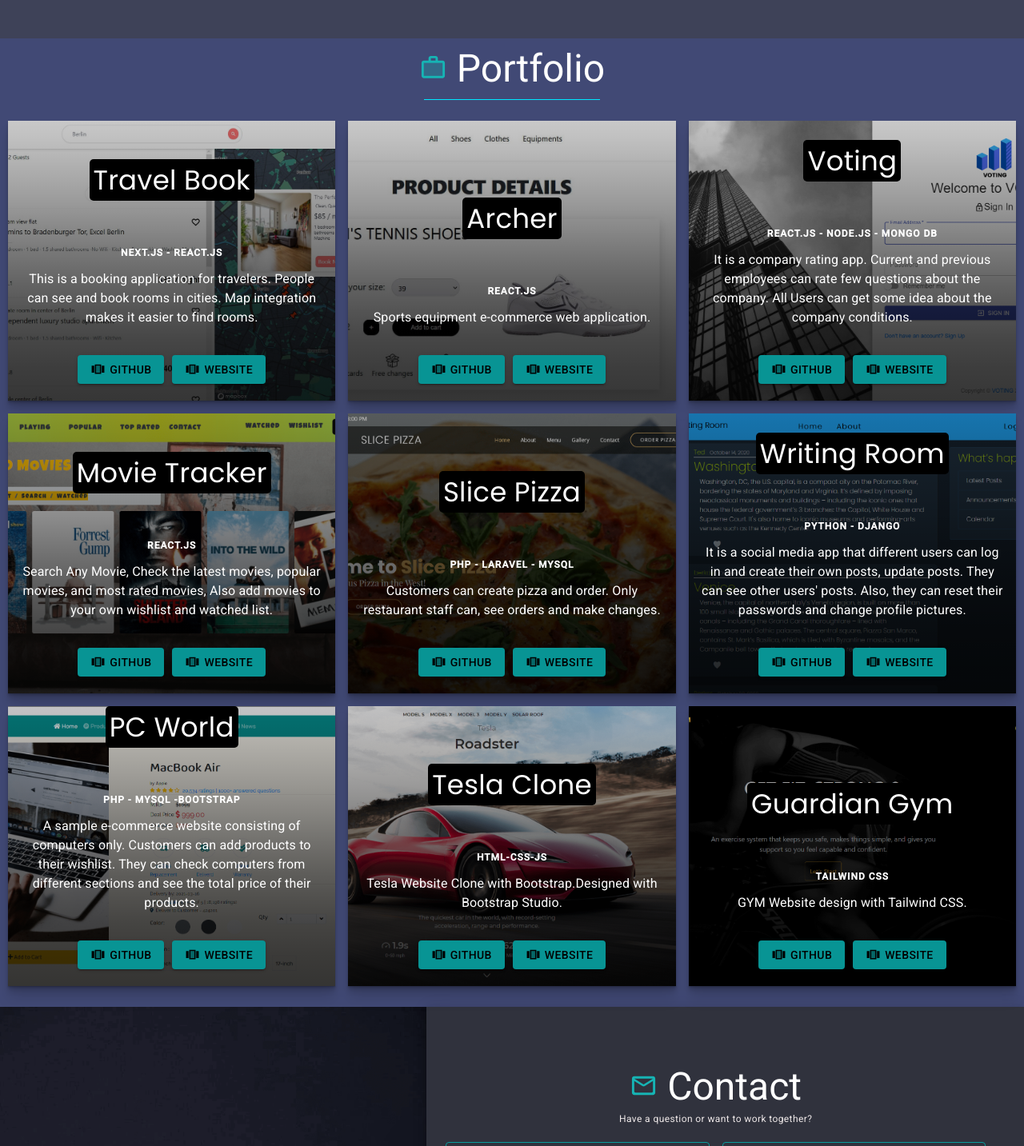
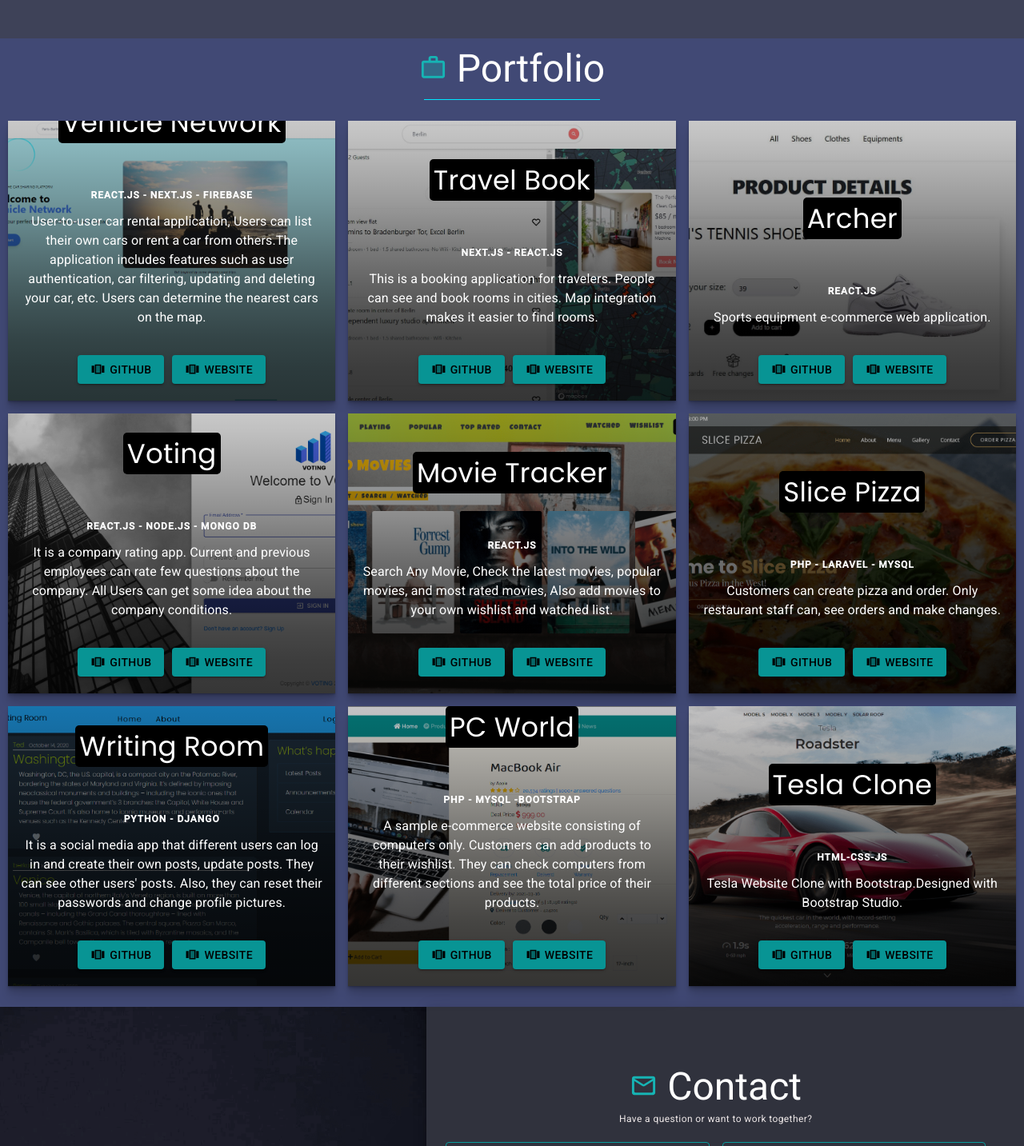
Before and after one commit to berkayalatas/berkayalatas.github.io, a React (Create React App) app: page / in a window 1280 px wide. Shown: the part 1756-3189 px from the top of the page at 80% size. Built offline with nearby package versions, Linux system fonts and the light colour scheme.

Commit message:
New project added

```diff
--- a/src/data/portfolioData.js
+++ b/src/data/portfolioData.js
@@ -6,9 +6,18 @@
 import hotel from '../assets/img/hotel.jpg'
 import archer from '../assets/img/archer.jpg'
 import tesla from '../assets/img/tesla.png'
-import gym from '../assets/img/gym.png'
+import vehicle1 from '../assets/img/vehicle1.PNG'
 
 const portfolioData = [
+    {
+        id:8,
+        projectTitle: "Vehicle Network",
+        technologies: "React.js - Next.js - Firebase",
+        image: vehicle1,
+        description: "User-to-user car rental application, Users can list their own cars or rent a car from others.The application includes features such as user authentication, car filtering, updating and deleting your car, etc. Users can determine the nearest cars on the map.",
+        githubLink: "https://github.com/berkayalatas/vehicle_network",
+        projectWebsite: "https://vehicle-network.vercel.app"
+    },
     {
         id:9,
         projectTitle: "Travel Book",
@@ -81,15 +90,6 @@
         githubLink: "https://github.com/berkayalatas/tesla_website",
         projectWebsite: "https://tesla-template.netlify.app"
     },
-    {
-        id:8,
-        projectTitle: "Guardian Gym",
-        technologies: "Tailwind CSS",
-        image: gym,
-        description: "GYM Website design with Tailwind CSS.",
-        githubLink: "https://github.com/berkayalatas/gym_website",
-        projectWebsite: "https://guardian-gym.netlify.app"
-    },
 ]
 
 export default portfolioData;
```
Also changed, not shown: src/assets/img/vehicle.PNG (added), src/assets/img/vehicle1.PNG (added).
